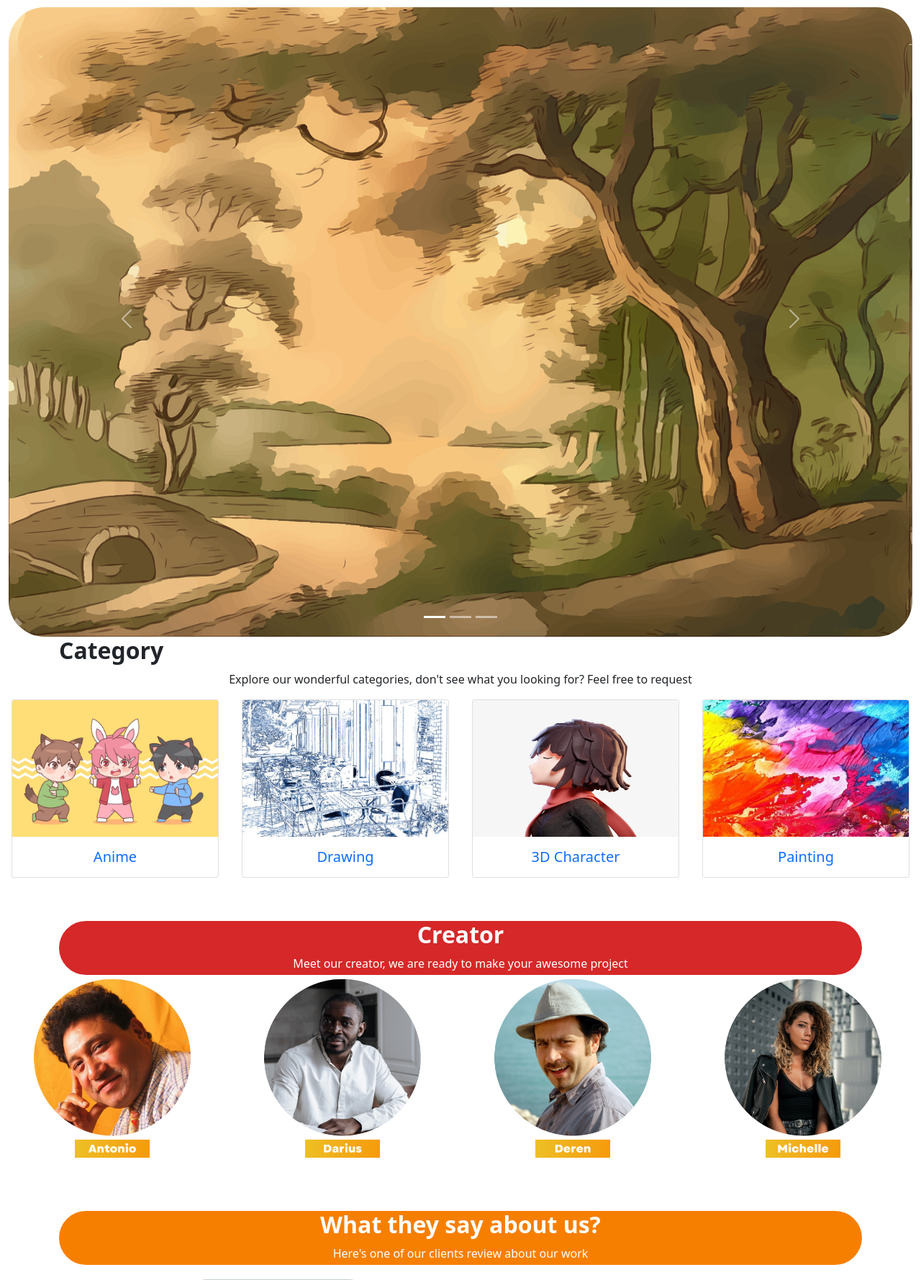
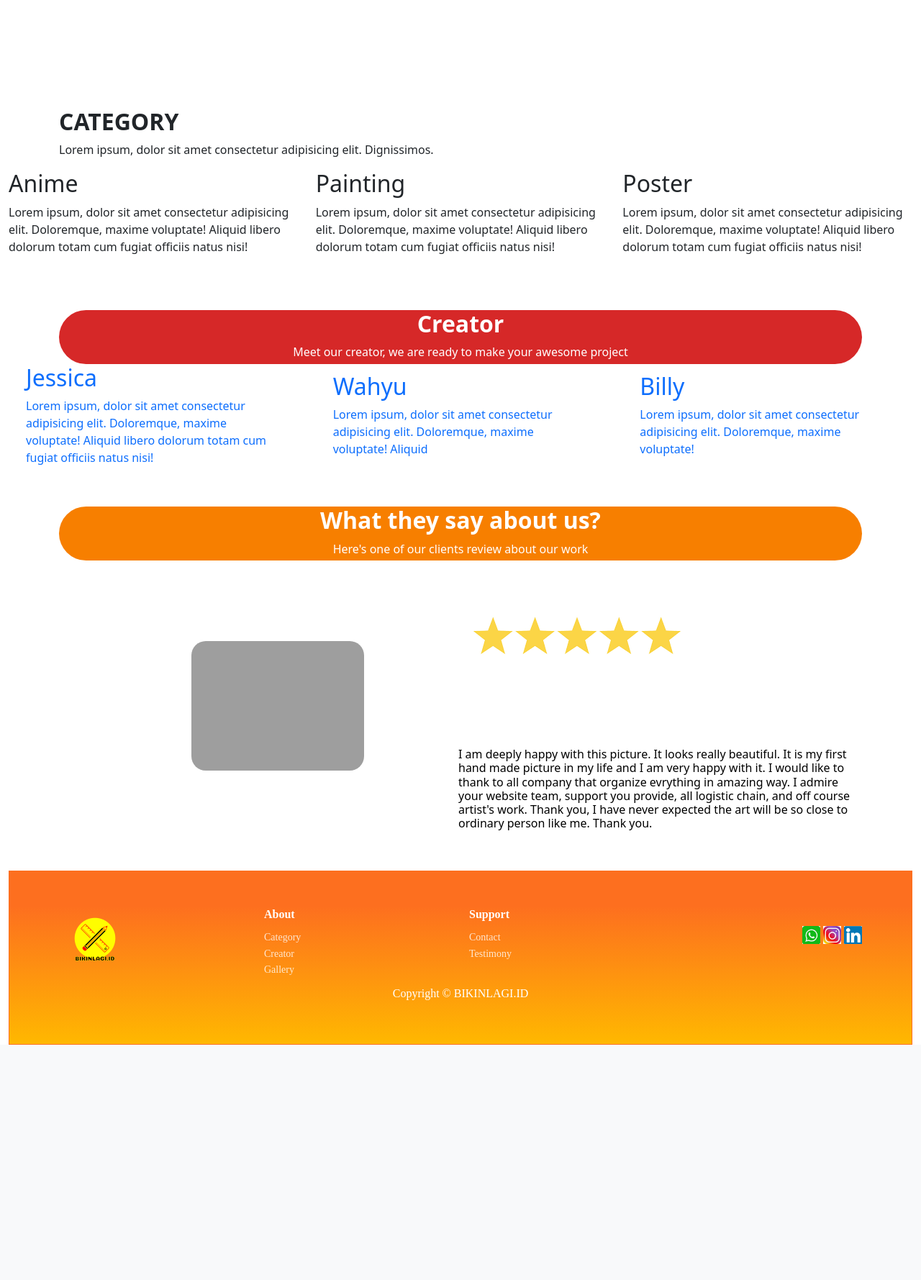
Before and after one commit to HCI-GROUP-5/Sprint, a PHP site: page / in a window 1280 px wide. Shown: the part 86-1865 px from the top of the page at 72% size. After the commit the page ends 1538 px from the top, so only its background shows below. Run offline with PHP 8.4, Linux system fonts and the light colour scheme; grey boxes are pictures that could not be loaded.

Commit message:
Update index.php

```diff
--- a/website-data/index.php
+++ b/website-data/index.php
@@ -4,21 +4,27 @@
 
 
 <div class="container-fluid">
-    <div id="carouselExampleIndicators" class="carousel slide" data-bs-ride="carousel">
+  <div id="carouselExampleIndicators" class="carousel slide " data-bs-ride="carousel">
     <div class="carousel-indicators">
       <button type="button" data-bs-target="#carouselExampleIndicators" data-bs-slide-to="0" class="active" aria-current="true" aria-label="Slide 1"></button>
       <button type="button" data-bs-target="#carouselExampleIndicators" data-bs-slide-to="1" aria-label="Slide 2"></button>
       <button type="button" data-bs-target="#carouselExampleIndicators" data-bs-slide-to="2" aria-label="Slide 3"></button>
     </div>
     <div class="carousel-inner">
-        <div class="carousel-item active">
-          <img src="source/slide1.png" class="d-block w-100" alt="slide1" height="600">
+      <div class="carousel-item active" data-bs-interval="10000">
+        <video autoplay muted loop class="d-block mx-auto img-fluid">
+          <source src="source/slide1.mp4" type="video/mp4">
+        </video>
       </div>
-        <div class="carousel-item">
-          <img src="source/slide2.png" class="d-block w-100" alt="slide2" height="600">
+      <div class="carousel-item " data-bs-interval="5000">
+        <video autoplay muted loop class="d-block mx-auto img-fluid">
+          <source src="source/slide2.mp4" type="video/mp4">
+        </video>
       </div>
-        <div class="carousel-item">
-          <img src="source/slide3.jpg" class="d-block w-100" alt="slide3" height="600">
+      <div class="carousel-item" data-bs-interval="10000">
+        <video autoplay muted loop class="d-block mx-auto img-fluid">
+          <source src="source/slide3.mp4" type="video/mp4">
+        </video>
       </div>
     </div>
     <button class="carousel-control-prev" type="button" data-bs-target="#carouselExampleIndicators" data-bs-slide="prev">
@@ -31,55 +37,58 @@
     </button>
   </div>
 </div>
+
+
+<div class="cn-bsl">
   <div class="container">
-    <div class="cn-2">
+    <div class="top-c">
       <h2 class="fw-bold">
-        Category
+        CATEGORY
       </h2>
-      <p class="text-center">Explore our wonderful categories, don't see what you looking for? Feel free to request</p>
+      <p>Lorem ipsum, dolor sit amet consectetur adipisicing elit. Dignissimos.</p>
     </div>
   </div>
   <div class="container-fluid">
     <div class="row align-items-center">
-      <div class="col">
-        <a href="#">
-          <div class="card c1 img-fluid mx-auto d-block" style="width: 18rem;">
-            <img src="source/anime.jpg" class="card-img-top" alt="anime">
-            <div class="card-body">
-              <h5 class="card-text text-center">Anime</h5>
+      <div class="col b1">
+        <div class="bsl">
+          <div class="bestseller img-fluid  bsl1 mx-auto d-block">
+            <div class="text">
+              <h2>
+                Anime
+              </h2>
+              <p>Lorem ipsum, dolor sit amet consectetur adipisicing elit. Doloremque, maxime voluptate! Aliquid libero dolorum totam cum fugiat officiis natus nisi!</p>
+            </div>
+            <span class="label"></span>
           </div>
         </div>
-        </a>
       </div>
-      <div class="col">
-        <a href="#">
-          <div class="card c2 img-fluid mx-auto d-block" style="width: 18rem;">
-            <img src="source/drawing.jpg" class="card-img-top" alt="drawing">
-            <div class="card-body">
-              <h5 class="card-text text-center">Drawing</h5>
+      <div class="col b2">
+        <div class="bsl">
+          <div class="bestseller img-fluid  bsl2 mx-auto d-block">
+            <div class="text">
+              <h2>
+                Painting
+              </h2>
+              <p>Lorem ipsum, dolor sit amet consectetur adipisicing elit. Doloremque, maxime voluptate! Aliquid libero dolorum totam cum fugiat officiis natus nisi!</p>
+            </div>
+            <span class="label"></span>
           </div>
         </div>
-        </a>
       </div>
-      <div class="col">
-        <a href="#">
-          <div class="card c1 img-fluid mx-auto d-block" style="width: 18rem;">
-            <img src="source/3d-character.png" class="card-img-top" alt="3d-character" height="190px">
-            <div class="card-body">
-              <h5 class="card-text text-center">3D Character</h5>
+      <div class="col b3">
+        <div class="bsl">
+          <div class="bestseller img-fluid  bsl3 mx-auto d-block">
+            <div class="text">
+              <h2>
+                Poster
+              </h2>
+              <p>Lorem ipsum, dolor sit amet consectetur adipisicing elit. Doloremque, maxime voluptate! Aliquid libero dolorum totam cum fugiat officiis natus nisi!</p>
+            </div>
+            <span class="label"></span>
           </div>
         </div>
-        </a>
       </div>
-      <div class="col">
-        <a href="#">
-          <div class="card c2 img-fluid mx-auto d-block" style="width: 18rem;">
-            <img src="source/painting.jpg" class="card-img-top" alt="painting" height="190px">
-            <div class="card-body">
-              <h5 class="card-text text-center">Painting</h5>
-            </div>
-          </div>
-        </a>
     </div>
   </div>
 </div>
@@ -91,28 +100,52 @@
     <p>Meet our creator, we are ready to make your awesome project</p>
   </div>
 </div>
-  <div class="container-fluid">
-    <div class="row align-items-center creator">
-      <div class="col">
-        <a href="#">
-          <img src="source/Antonio.png" alt="Antonio">
+<div class="cn-bsl container-fluid">
+  <div class="row align-items-center">
+    <div class="col b1">
+      <a href="artist.html">
+        <div class="container-fluid bsl">
+          <div class="bestseller img-fluid  bsl4 mx-auto d-block">
+            <div class="text">
+              <h2>
+                Jessica
+              </h2>
+              <p>Lorem ipsum, dolor sit amet consectetur adipisicing elit. Doloremque, maxime voluptate! Aliquid libero dolorum totam cum fugiat officiis natus nisi!</p>
+            </div>
+            <span class="label"></span>
+          </div>
+        </div>
       </a>
     </div>
-      <div class="col">
-        <a href="#">
-          <img src="source/Darius.png" alt="Darius">
+    <div class="col b2">
+      <a href="artist.html">
+        <div class="container-fluid bsl">
+          <div class="bestseller img-fluid  bsl5 mx-auto d-block">
+            <div class="text">
+              <h2>
+                Wahyu
+              </h2>
+              <p>Lorem ipsum, dolor sit amet consectetur adipisicing elit. Doloremque, maxime voluptate! Aliquid </p>
+            </div>
+            <span class="label"></span>
+          </div>
+        </div>
       </a>
     </div>
-      <div class="col">
-        <a href="#">
-          <img src="source/Deren.png" alt="Deren">
+    <div class="col b3">
+      <a href="artist.html">
+        <div class="container-fluid bsl">
+          <div class="bestseller img-fluid  bsl6 mx-auto d-block">
+            <div class="text">
+              <h2>
+                Billy
+              </h2>
+              <p>Lorem ipsum, dolor sit amet consectetur adipisicing elit. Doloremque, maxime voluptate! </p>
+            </div>
+            <span class="label"></span>
+          </div>
+        </div>
       </a>
-      </div>
-      <div class="col">
-        <a href="#">
-          <img src="source/Michelle.png" alt="Michelle">
-        </a>
-      </div>
     </div>
   </div>
   <div class="container">
@@ -128,10 +161,10 @@
       <div class="container">
         <div class="row align-items-center">
           <div class="col review">
-            <img src="source/Carrick.png" alt="Carrick">
+            <img src="https://i.pinimg.com/564x/f7/41/a8/f741a8e514f63e679d07b46b4faf67ba.jpg" alt="Carrick">
           </div>
           <div class="col text-start">
-            <img src="source/5-star.png" alt="5-star" class="float-start img-fluid" width="150">
+            <img src="source/5-star.png">
             <br>
             <br>
             <br>
```
Lines whose indentation alone changed are shown as unchanged.
